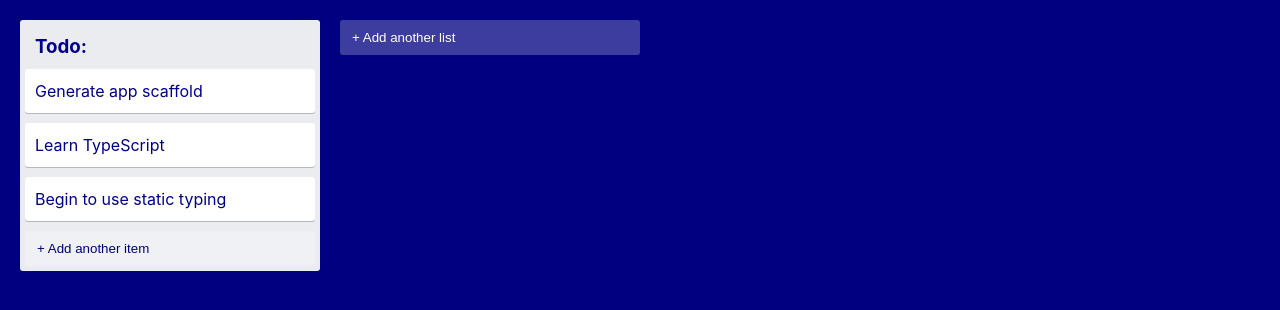
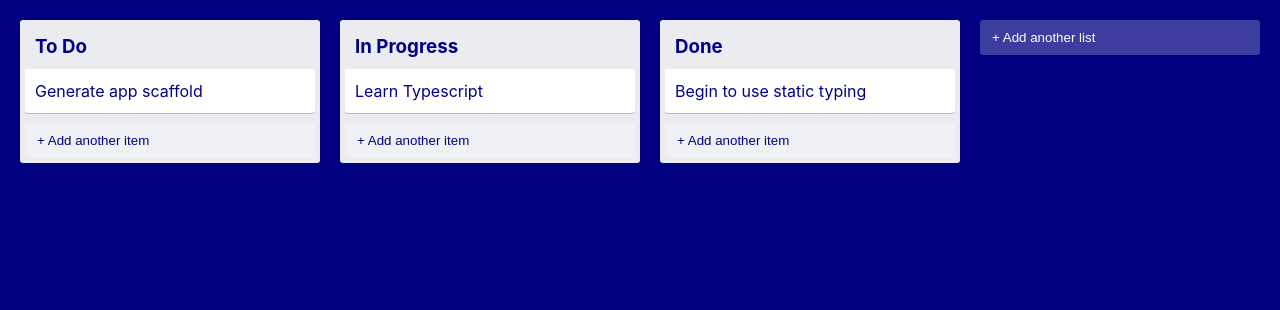
Before and after one commit to vguenoff/trello-clone, a React (Vite) app: page / in a window 1280 px wide. Shown: the top 310 px of the page. Built offline with nearby package versions, Linux system fonts and the light colour scheme.

Commit message:
Add initial store

```diff
--- a/src/components/App.tsx
+++ b/src/components/App.tsx
@@ -1,11 +1,18 @@
-import Column from '@/components/Column'
+import Tasks from '@/components/Tasks'
 import AddItem from '@/components/AddItem'
+
 import styles from '@/styles/App.module.scss'
+
+import { lists } from '@/store'
 
 export default function App() {
     return (
         <section className={styles.app}>
-            <Column title="Todo: " />
+            {lists.map(({ id, title, tasks }) => (
+                <section key={id}>
+                    <Tasks {...{ title, tasks }} />
+                </section>
+            ))}
             <AddItem mainButtonText="+ Add another list" onAdd={console.log} />
         </section>
     )
--- a/src/components/Column.tsx
+++ b/src/components/Tasks.tsx
@@ -1,18 +1,21 @@
-import styles from '@/styles/Column.module.scss'
+import styles from '@/styles/Tasks.module.scss'
 import Card from '@/components/Card'
 import AddItem from '@/components/AddItem'
 
+import { Task } from '@/types'
+
 interface Props {
     title: string
+    tasks: Task[]
 }
 
-export default function Column({ title }: Props) {
+export default function Tasks({ title, tasks }: Props) {
     return (
-        <div className={styles.column}>
+        <div className={styles.tasks}>
             <h3>{title}</h3>
-            <Card>Generate app scaffold</Card>
-            <Card>Learn TypeScript</Card>
-            <Card>Begin to use static typing</Card>
+            {tasks.map(({ text, id }) => {
+                return <Card key={id}>{text}</Card>
+            })}
             <AddItem
                 mainButtonText="+ Add another item"
                 onAdd={console.log}
--- /dev/null
+++ b/src/store.ts
@@ -0,0 +1,24 @@
+import { List } from '@/types'
+
+const lists: List[] = [
+    {
+        id: '0',
+        title: 'To Do',
+        tasks: [{ id: 'c0', text: 'Generate app scaffold' }],
+    },
+    {
+        id: '1',
+        title: 'In Progress',
+        tasks: [{ id: 'c2', text: 'Learn Typescript' }],
+    },
+    {
+        id: '2',
+        title: 'Done',
+        tasks: [{ id: 'c3', text: 'Begin to use static typing' }],
+    },
+]
+
+const getTasksByListId = (id: string) =>
+    lists.find(list => list.id === id)?.tasks || []
+
+export { lists, getTasksByListId }
--- a/src/styles/AddItem.module.scss
+++ b/src/styles/AddItem.module.scss
@@ -13,6 +13,10 @@
         width: 100%;
         color: inherit;
         background-color: azure;
+
+        &:focus {
+            outline: 1px solid navy;
+        }
     }
 
     button {
--- a/src/styles/Column.module.scss
+++ b/src/styles/Tasks.module.scss
@@ -1,4 +1,4 @@
-.column {
+.tasks {
     flex-grow: 0;
     background-color: #ebecf0;
     width: 300px;
--- /dev/null
+++ b/src/types.ts
@@ -0,0 +1,14 @@
+export interface Task {
+    id: string
+    text: string
+}
+
+export interface List {
+    id: string
+    title: string
+    tasks: Task[]
+}
+
+export interface AppState {
+    lists: List[]
+}
```
Also changed, not shown: 1 other file (tests, documents, lock files or other folders).
